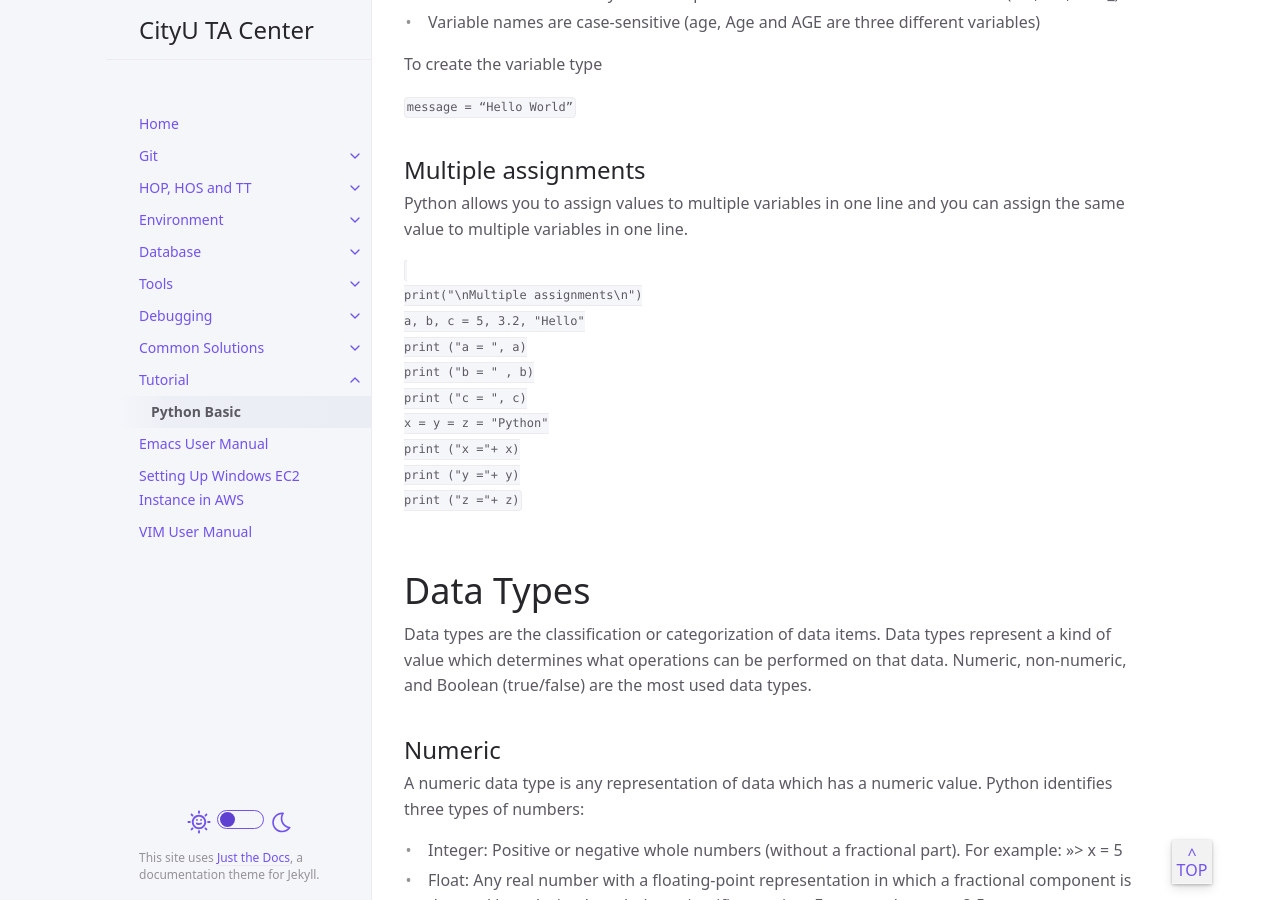
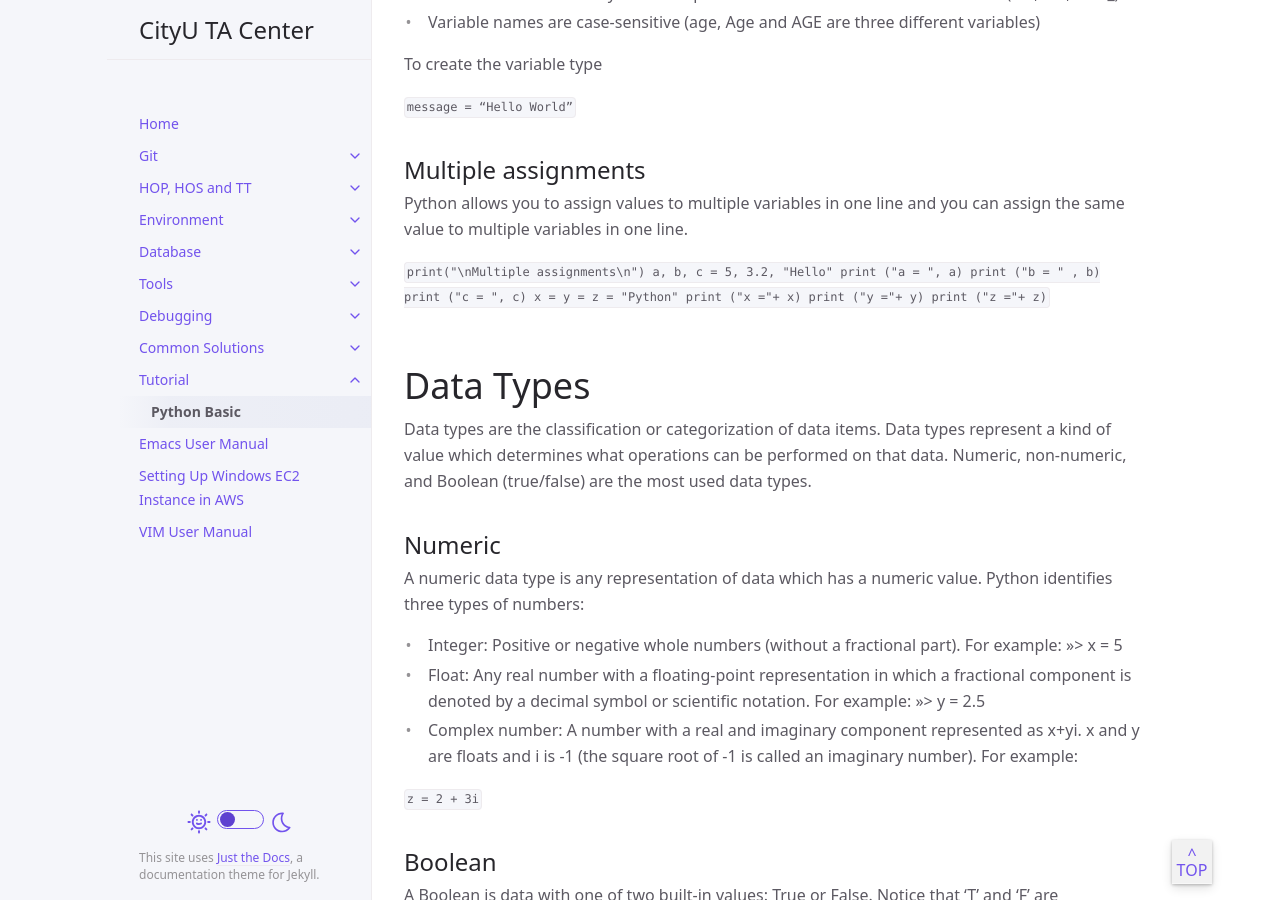
Before and after one commit to thomasthaddeus/cityuseattle.github.io, a Jekyll site: the page built from docs/tutorial/Python_Basic.md, in a window 1280 px wide and 900 px high, scrolled down 795 px. Built offline with Jekyll 4.4.1, drawn with Linux system fonts in a browser that asks for light colours.

Commit message:
Python_Basic.md

```diff
--- a/docs/tutorial/Python_Basic.md
+++ b/docs/tutorial/Python_Basic.md
@@ -30,7 +30,8 @@ message = “Hello World”
 ## Multiple assignments
 
 Python allows you to assign values to multiple variables in one line and you can assign the same value to multiple variables in one line.
-<pre><code>
+
+<code>
 print("\nMultiple assignments\n")
 a, b, c = 5, 3.2, "Hello"
 print ("a = ", a)
@@ -40,7 +41,7 @@ x = y = z = "Python"
 print ("x ="+ x)
 print ("y ="+ y)
 print ("z ="+ z)
-</code></pre>
+</code>
 # Data Types
 Data types are the classification or categorization of data items. Data types represent a kind of value which determines what operations can be performed on that data. Numeric, non-numeric, and Boolean (true/false) are the most used data types.
 
@@ -49,32 +50,38 @@ A numeric data type is any representation of data which has a numeric value. Pyt
 * Integer: Positive or negative whole numbers (without a fractional part). For example: >>> x = 5
 * Float: Any real number with a floating-point representation in which a fractional component is denoted by a decimal symbol or scientific notation. For example: >>> y = 2.5
 * Complex number: A number with a real and imaginary component represented as x+yi. x and y are floats and i is -1 (the square root of -1 is called an imaginary number). For example:
-<pre><code>
+
+<code>
  z = 2 + 3i
-</code></pre>
+</code>
 ## Boolean
 A Boolean is data with one of two built-in values: True or False. Notice that 'T' and 'F' are capitalized. “true” and “false” are not valid Booleans and Python will throw an error for them. For example:
-<pre><code>
+
+<code>
 print (10>9)
-</code></pre>
+</code>
 Result: *True*
 ## Sequence
 Type A sequence is an ordered collection of similar or different data types. Python has the following built-in sequence data types:
 * String: A string value is a collection of one or more characters put in single, double, or triple quotes. The string is initialized in the following ways:
-<pre><code>
+
+<code>
 message = “This is a string declaration”
 message = ‘This is also a string declaration’
-</code></pre>
+</code>
 * List: A list object is an ordered collection of one or more data items, not necessarily of the same type, put in square brackets.
-<pre><code>
+
+<code>
 list1 = ['physics', 'chemistry', 1997, 2000]
-</code></pre>
+</code>
 * Tuple: A Tuple object is an ordered collection of one or more data items, not necessarily of the same type, put in parentheses. A tuple is not mutable, i.e., it doesn't have any methods for changing its contents.
-<pre><code>
+
+<code>
 tup1 = ('physics', 'chemistry', 1997, 2000)
-</code></pre>
+</code>
 ## Dictionary
 A dictionary object is an unordered collection of data in a key: value pair form. A collection of such pairs is enclosed in curly brackets. For example:
-<pre><code>
+
+<code>
 {1:"Steve", 2:"Bill", 3:"Ram", 4: "Farha"}
-</code></pre>
+</code>
```
